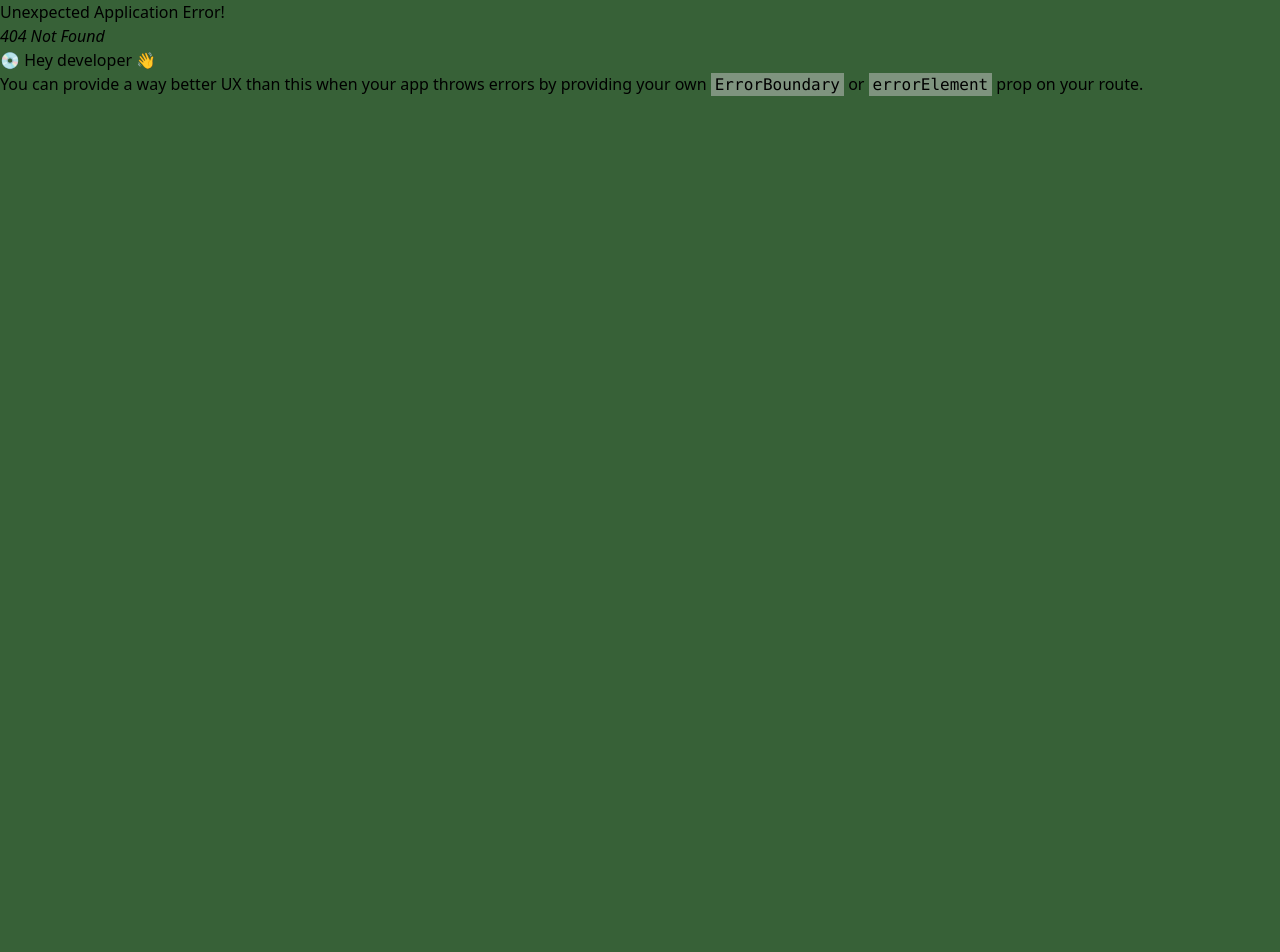
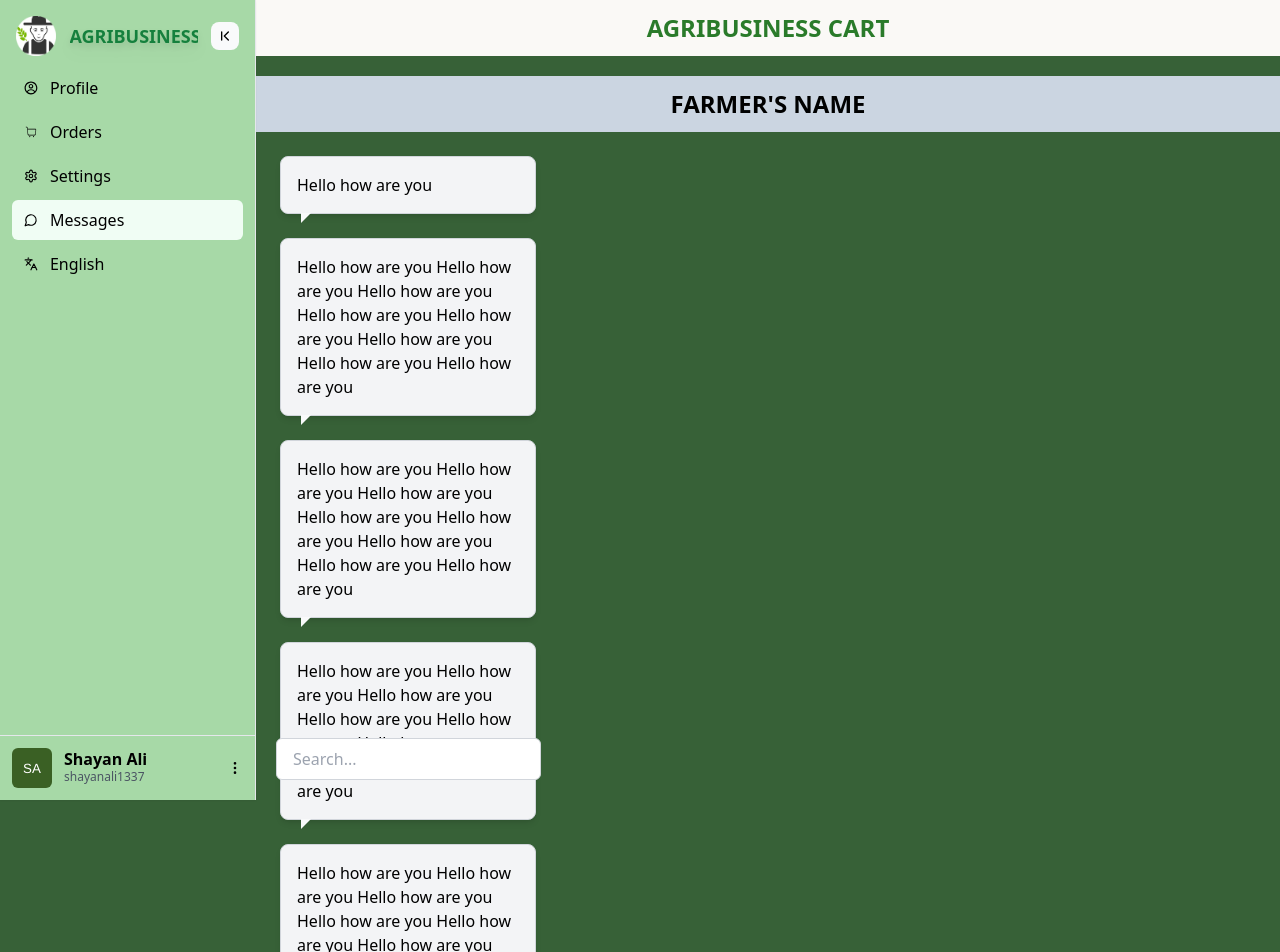
Before and after one commit to shayan-zaheer/agribusiness, a React (Vite) app in the folder client/: page /messages in a window 1280 px wide. Before the commit this address had no page. Shown: the top 952 px of the page. Before the commit the page ends 800 px from the top, so only its background shows below. Built offline with nearby package versions, Linux system fonts and the light colour scheme.

Commit message:
message frontend

```diff
--- /dev/null
+++ b/client/src/components/MessageInput.jsx
@@ -0,0 +1,9 @@
+function MessageInput() {
+  return (
+    <div className="fixed bottom-0 flex items-center justify-center m-5 min-w-64">
+    <input type="text" className="w-full px-4 py-2 border border-gray-300 rounded-md min-w-28 focus:outline-none focus:ring-2 focus:ring-green-600" placeholder="Search..." />
+</div>
+  )
+}
+
+export default MessageInput
--- a/client/src/components/Navbar.jsx
+++ b/client/src/components/Navbar.jsx
@@ -1,4 +1,4 @@
-import { LuLanguages, LuSettings } from "react-icons/lu";
+import { LuLanguages, LuMessageCircle, LuSettings } from "react-icons/lu";
 import { CgProfile } from "react-icons/cg";
 import { CiShoppingCart } from "react-icons/ci";
 import Sidebar from "./Sidebar";
@@ -39,6 +39,13 @@ function Navbar() {
 					icon={<LuSettings />}
 				/>
 			</Link>
+			<Link to="/messages">
+				<SideItem
+					active={location.pathname === "/messages"}
+					text={t("messages")}
+					icon={<LuMessageCircle />}
+				/>
+			</Link>
 			<SideItem
 				onClick={onChangeLang}
 				text={i18n.language === "en" ? "English" : "Urdu"}
--- a/client/src/index.css
+++ b/client/src/index.css
@@ -5,3 +5,27 @@
 body{
     background-color: rgb(55, 97, 55);
 }
+
+.message {
+    position: relative;
+}
+
+.message::before {
+    content: "";
+    position: absolute;
+    bottom: -10px;
+    left: 20px;
+    border-width: 10px 10px 0 0;
+    border-style: solid;
+    border-color: #f9fafb transparent transparent transparent; /* Tailwind's gray-100 */
+}
+
+/* .message::after {
+    content: "";
+    position: absolute;
+    bottom: -10px;
+    right: 20px;
+    border-width: 10px 0 0 10px;
+    border-style: solid;
+    border-color: #f9fafb transparent transparent transparent;
+} */
--- a/client/src/main.jsx
+++ b/client/src/main.jsx
@@ -9,6 +9,7 @@ import { createBrowserRouter, RouterProvider } from 'react-router-dom'
 import 'react-toastify/dist/ReactToastify.css';
 import Orders from './pages/Orders.jsx'
 import Profile from './pages/Profile.jsx'
+import Messages from './pages/Messages.jsx'
 
 const router = createBrowserRouter([
     {
@@ -22,6 +23,10 @@ const router = createBrowserRouter([
             {
                 path: "/profile",
                 element: <Profile />
+            },
+            {
+                path: "/messages",
+                element: <Messages />
             }
         ]
     },
--- /dev/null
+++ b/client/src/pages/Messages.jsx
@@ -0,0 +1,62 @@
+import MessageInput from "../components/MessageInput";
+
+function Messages() {
+	return (
+        <>
+            <div className="flex items-center justify-center w-full h-14 bg-slate-300 my-5">
+                <h2 className="font-bold text-2xl">FARMER'S NAME</h2>
+            </div>
+
+            <div className="message p-4 bg-gray-100 border border-gray-300 rounded-lg shadow-md w-64 m-6">
+                Hello how are you
+            </div>
+            <div className="message p-4 bg-gray-100 border border-gray-300 rounded-lg shadow-md w-64 m-6">
+                Hello how are you
+                Hello how are you
+                Hello how are you
+                Hello how are you
+                Hello how are you
+                Hello how are you
+                Hello how are you
+                Hello how are you
+            </div>
+            <div className="message p-4 bg-gray-100 border border-gray-300 rounded-lg shadow-md w-64 m-6">
+                Hello how are you
+                Hello how are you
+                Hello how are you
+                Hello how are you
+                Hello how are you
+                Hello how are you
+                Hello how are you
+                Hello how are you
+            </div>
+            <div className="message p-4 bg-gray-100 border border-gray-300 rounded-lg shadow-md w-64 m-6">
+                Hello how are you
+                Hello how are you
+                Hello how are you
+                Hello how are you
+                Hello how are you
+                Hello how are you
+                Hello how are you
+                Hello how are you
+            </div>
+            <div className="message p-4 bg-gray-100 border border-gray-300 rounded-lg shadow-md w-64 m-6">
+                Hello how are you
+                Hello how are you
+                Hello how are you
+                Hello how are you
+                Hello how are you
+                Hello how are you
+                Hello how are you
+                Hello how are you
+            </div>
+            <div className="message p-4 bg-gray-100 border border-gray-300 rounded-lg shadow-md w-64 m-6">
+                Hello how are you
+            </div>
+
+            <MessageInput />
+        </>
+    )
+}
+
+export default Messages;
--- a/client/src/utils/i18n.js
+++ b/client/src/utils/i18n.js
@@ -19,7 +19,8 @@ i18n.use(initReactI18next).init({
                 quantity: "Quantity",
                 "order date": "Order Date",
                 status: "Status",
-                "message farmer": "Message Farmer"
+                "message farmer": "Message Farmer",
+                messages: "Messages"
             }
         },
         ur: {
@@ -33,7 +34,8 @@ i18n.use(initReactI18next).init({
                 quantity: "مقدار",
                 "order date": "آرڈر کی تاریخ",
                 status: "درجہ",
-                "message farmer": "کسان کو پیغام بھیجیں"
+                "message farmer": "کسان کو پیغام بھیجیں",
+                messages: "میسیج"
             }
         }
     }
```
